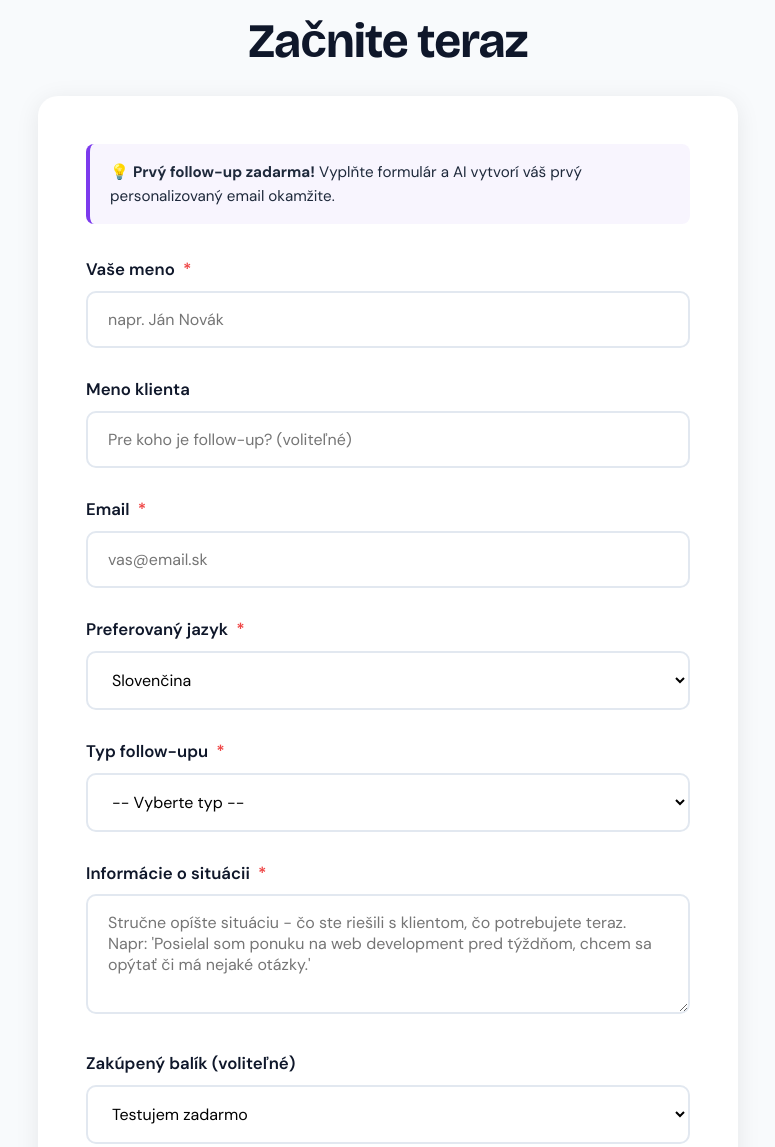
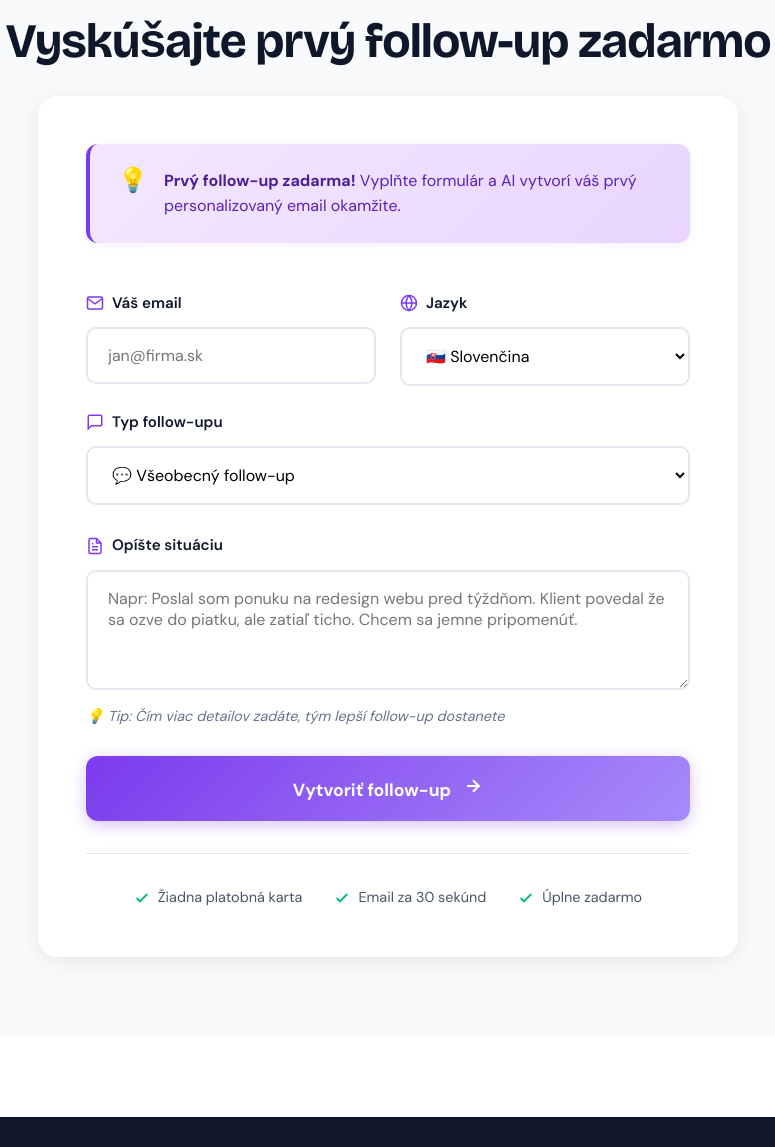
Before and after one commit to followupmate/followupmate, a website: page index.html in a window 1280 px wide. Shown: the part 4313-5460 px from the top of the page, without its empty margins (252-1027 px from the left). Drawn offline with nearby package versions, Linux system fonts and the light colour scheme.

Commit message:
Update index.html
novy formular

```diff
--- a/index.html
+++ b/index.html
@@ -1,3 +1,4 @@
+
 <!DOCTYPE html>
 <html lang="sk">
 <head>
@@ -682,6 +683,54 @@
             font-weight: 700;
         }
 
+
+        /* Simplified Form Styles */
+        .simplified-form {
+            max-width: 700px;
+            margin: 0 auto;
+        }
+
+        .form-row-split {
+            display: grid;
+            grid-template-columns: 1fr 1fr;
+            gap: 1.5rem;
+            margin-bottom: 1.5rem;
+        }
+
+        .form-group-half {
+            margin-bottom: 0 !important;
+        }
+
+        .form-info-box {
+            background: linear-gradient(135deg, #f3e8ff 0%, #e9d5ff 100%);
+            border-left: 4px solid var(--primary);
+            border-radius: 12px;
+            padding: 1.5rem 1.75rem;
+            margin: 0 auto 3rem;
+            max-width: 700px;
+            display: flex;
+            align-items: flex-start;
+            gap: 1rem;
+            box-shadow: 0 2px 8px rgba(124, 58, 237, 0.08);
+        }
+
+        .info-icon {
+            font-size: 1.5rem;
+            flex-shrink: 0;
+            line-height: 1;
+        }
+
+        .info-text {
+            color: #5b21b6;
+            font-size: 1rem;
+            line-height: 1.6;
+        }
+
+        .info-text strong {
+            color: #4c1d95;
+            font-weight: 700;
+        }
+
         /* Custom Form Section */
         .form-section {
             background: var(--bg-light);
@@ -701,11 +750,18 @@
         }
 
         .form-group label {
-            display: block;
-            margin-bottom: 0.5rem;
+            display: flex;
+            align-items: center;
+            gap: 0.5rem;
+            margin-bottom: 0.75rem;
             font-weight: 600;
             color: var(--dark);
-            font-size: 1.05rem;
+            font-size: 0.95rem;
+        }
+
+        .form-group label svg {
+            color: var(--primary);
+            flex-shrink: 0;
         }
 
         .form-group label .required {
@@ -912,6 +968,31 @@
 
             .form-container {
                 padding: 1.5rem 1rem;
+            }
+        }
+
+        /* Mobile Responsive - Simplified Form */
+        @media (max-width: 768px) {
+            .form-row-split {
+                grid-template-columns: 1fr;
+                gap: 1rem;
+            }
+
+            .form-group-half {
+                margin-bottom: 1rem !important;
+            }
+
+            .form-info-box {
+                padding: 1.25rem 1.5rem;
+                gap: 0.75rem;
+            }
+
+            .info-icon {
+                font-size: 1.25rem;
+            }
+
+            .info-text {
+                font-size: 0.95rem;
             }
         }
     </style>
@@ -1132,49 +1213,65 @@
     </section>
 
 
-    <!-- Custom Form Section -->
+    <!-- Custom Form Section - SIMPLIFIED -->
     <section id="start" class="form-section section animate-on-scroll">
-        <h2>Začnite teraz</h2>
+        <h2>Vyskúšajte prvý follow-up zadarmo</h2>
+
         <div class="form-container">
-            <div class="form-info">
-                💡 <strong>Prvý follow-up zadarma!</strong> Vyplňte formulár a AI vytvorí váš prvý personalizovaný email okamžite.
+            <div class="form-info-box">
+                <span class="info-icon">💡</span>
+                <div class="info-text">
+                    <strong>Prvý follow-up zadarma!</strong> Vyplňte formulár a AI vytvorí váš prvý personalizovaný email okamžite.
+                </div>
             </div>
 
-            <form id="followupForm">
-                <div class="form-group">
-                    <label for="name">Vaše meno <span class="required">*</span></label>
-                    <input type="text" id="name" name="name" required placeholder="napr. Ján Novák">
+            <form id="followupForm" class="simplified-form">
+
+                <!-- Email + Jazyk v jednom riadku -->
+                <div class="form-row-split">
+                    <div class="form-group form-group-half">
+                        <label for="email">
+                            <svg width="18" height="18" viewBox="0 0 24 24" fill="none" stroke="currentColor" stroke-width="2">
+                                <path d="M4 4h16c1.1 0 2 .9 2 2v12c0 1.1-.9 2-2 2H4c-1.1 0-2-.9-2-2V6c0-1.1.9-2 2-2z"></path>
+                                <polyline points="22,6 12,13 2,6"></polyline>
+                            </svg>
+                            Váš email
+                        </label>
+                        <input type="email" id="email" name="email" required
+                               placeholder="jan@firma.sk"
+                               autocomplete="email">
+                    </div>
+
+                    <div class="form-group form-group-half">
+                        <label for="language">
+                            <svg width="18" height="18" viewBox="0 0 24 24" fill="none" stroke="currentColor" stroke-width="2">
+                                <circle cx="12" cy="12" r="10"></circle>
+                                <line x1="2" y1="12" x2="22" y2="12"></line>
+                                <path d="M12 2a15.3 15.3 0 0 1 4 10 15.3 15.3 0 0 1-4 10 15.3 15.3 0 0 1-4-10 15.3 15.3 0 0 1 4-10z"></path>
+                            </svg>
+                            Jazyk
+                        </label>
+                        <select id="language" name="language" required>
+                            <option value="sk" selected>🇸🇰 Slovenčina</option>
+                            <option value="en">🇬🇧 English</option>
+                            <option value="cs">🇨🇿 Čeština</option>
+                            <option value="de">🇩🇪 Deutsch</option>
+                            <option value="pl">🇵🇱 Polski</option>
+                            <option value="hu">🇭🇺 Magyar</option>
+                            <option value="es">🇪🇸 Español</option>
+                        </select>
+                    </div>
                 </div>
 
+                <!-- Typ follow-upu -->
                 <div class="form-group">
-                    <label for="client_name">Meno klienta</label>
-                    <input type="text" id="client_name" name="client_name" placeholder="Pre koho je follow-up? (voliteľné)">
-                </div>
-
-                <div class="form-group">
-                    <label for="email">Email <span class="required">*</span></label>
-                    <input type="email" id="email" name="email" required placeholder="vas@email.sk">
-                </div>
-
-                <div class="form-group">
-                    <label for="language">Preferovaný jazyk <span class="required">*</span></label>
-                    <select id="language" name="language" required>
-                        <option value="">Vyberte jazyk</option>
-                        <option value="sk" selected>Slovenčina</option>
-                        <option value="en">English</option>
-                        <option value="cs">Čeština</option>
-                        <option value="de">Deutsch</option>
-                        <option value="pl">Polski</option>
-                        <option value="hu">Magyar</option>
-                        <option value="es">Español</option>
-
-                    </select>
-                </div>
-
-                <div class="form-group">
-                    <label for="template_type">Typ follow-upu <span class="required">*</span></label>
+                    <label for="template_type">
+                        <svg width="18" height="18" viewBox="0 0 24 24" fill="none" stroke="currentColor" stroke-width="2">
+                            <path d="M21 15a2 2 0 0 1-2 2H7l-4 4V5a2 2 0 0 1 2-2h14a2 2 0 0 1 2 2z"></path>
+                        </svg>
+                        Typ follow-upu
+                    </label>
                     <select id="template_type" name="template_type" required>
-                        <option value="">-- Vyberte typ --</option>
                         <option value="generic">💬 Všeobecný follow-up</option>
                         <option value="meeting">🤝 Po stretnutí/call</option>
                         <option value="quote">💰 Po cenovej ponuke</option>
@@ -1184,29 +1281,68 @@
                     </select>
                 </div>
 
+                <!-- Situácia -->
                 <div class="form-group">
-                    <label for="client_info">Informácie o situácii <span class="required">*</span></label>
-                    <textarea id="client_info" name="client_info" required placeholder="Stručne opíšte situáciu - čo ste riešili s klientom, čo potrebujete teraz. Napr: 'Posielal som ponuku na web development pred týždňom, chcem sa opýtať či má nejaké otázky.'"></textarea>
+                    <label for="client_info">
+                        <svg width="18" height="18" viewBox="0 0 24 24" fill="none" stroke="currentColor" stroke-width="2">
+                            <path d="M14 2H6a2 2 0 0 0-2 2v16a2 2 0 0 0 2 2h12a2 2 0 0 0 2-2V8z"></path>
+                            <polyline points="14,2 14,8 20,8"></polyline>
+                            <line x1="16" y1="13" x2="8" y2="13"></line>
+                            <line x1="16" y1="17" x2="8" y2="17"></line>
+                            <polyline points="10,9 9,9 8,9"></polyline>
+                        </svg>
+                        Opíšte situáciu
+                    </label>
+                    <textarea id="client_info" name="client_info" required
+                              placeholder="Napr: Poslal som ponuku na redesign webu pred týždňom. Klient povedal že sa ozve do piatku, ale zatiaľ ticho. Chcem sa jemne pripomenúť."
+                              rows="4"></textarea>
+                    <div style="margin-top: 0.5rem; font-size: 0.9rem; color: var(--gray-light); font-style: italic;">
+                        💡 Tip: Čím viac detailov zadáte, tým lepší follow-up dostanete
+                    </div>
                 </div>
 
-                <div class="form-group">
-                    <label for="package">Zakúpený balík (voliteľné)</label>
-                    <select id="package" name="package">
-                        <option value="">Testujem zadarmo</option>
-                        <option value="starter">Starter (9€)</option>
-                        <option value="business">Business (29€)</option>
-                        <option value="pro">Pro (79€)</option>
-                    </select>
-                </div>
+                <!-- Hidden fields pre backend compatibility -->
+                <input type="hidden" id="name" name="name" value="User">
+                <input type="hidden" id="client_name" name="client_name" value="">
+                <input type="hidden" id="package" name="package" value="">
 
+                <!-- Submit button -->
                 <button type="submit" class="form-submit" id="submitBtn">
-                    Vytvoriť follow-up →
+                    <span class="btn-text">Vytvoriť follow-up</span>
+                    <svg class="btn-arrow" width="20" height="20" viewBox="0 0 24 24" fill="none" stroke="currentColor" stroke-width="2.5" style="transition: transform 0.3s ease; margin-left: 0.5rem;">
+                        <line x1="5" y1="12" x2="19" y2="12"></line>
+                        <polyline points="12 5 19 12 12 19"></polyline>
+                    </svg>
                 </button>
 
                 <div id="formMessage" class="form-message"></div>
             </form>
+
+            <!-- Trust badges -->
+            <div style="display: flex; justify-content: center; gap: 2rem; margin-top: 2rem; padding-top: 2rem; border-top: 1px solid var(--border); flex-wrap: wrap;">
+                <div style="display: flex; align-items: center; gap: 0.5rem; font-size: 0.9rem; color: var(--gray);">
+                    <svg width="16" height="16" viewBox="0 0 24 24" fill="none" stroke="#10b981" stroke-width="3">
+                        <polyline points="20 6 9 17 4 12"></polyline>
+                    </svg>
+                    Žiadna platobná karta
+                </div>
+                <div style="display: flex; align-items: center; gap: 0.5rem; font-size: 0.9rem; color: var(--gray);">
+                    <svg width="16" height="16" viewBox="0 0 24 24" fill="none" stroke="#10b981" stroke-width="3">
+                        <polyline points="20 6 9 17 4 12"></polyline>
+                    </svg>
+                    Email za 30 sekúnd
+                </div>
+                <div style="display: flex; align-items: center; gap: 0.5rem; font-size: 0.9rem; color: var(--gray);">
+                    <svg width="16" height="16" viewBox="0 0 24 24" fill="none" stroke="#10b981" stroke-width="3">
+                        <polyline points="20 6 9 17 4 12"></polyline>
+                    </svg>
+                    Úplne zadarmo
+                </div>
+            </div>
         </div>
     </section>
+
+    <!-- Footer -->    </section>
 
     <!-- Footer -->
     <footer>
```
